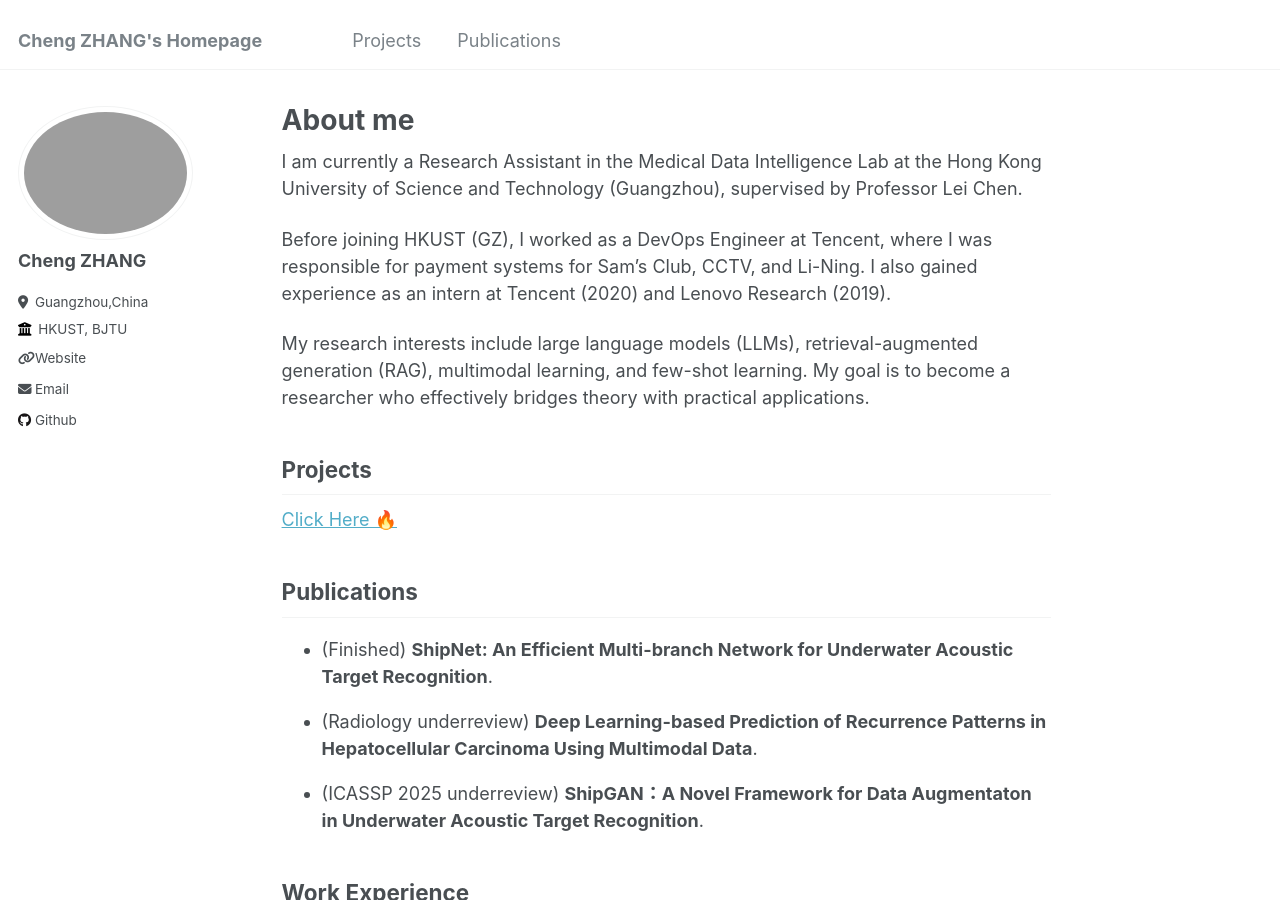
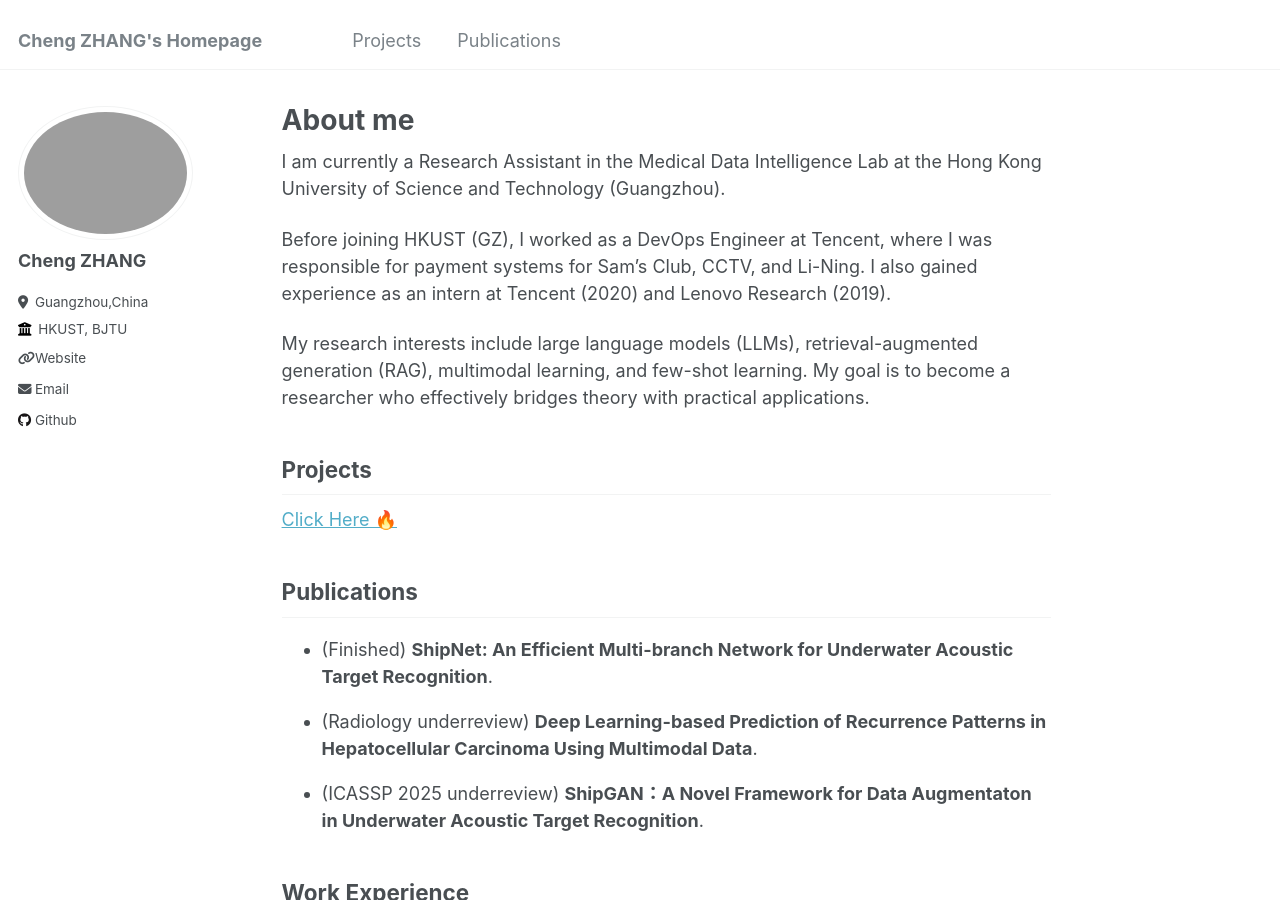
Before and after one commit to ZachcZhang/zachczhang.github.io, a Jekyll site: the page built from _pages/about.md, in a window 1280 px wide and 900 px high. Built offline with Jekyll 4.4.1, drawn with Linux system fonts in a browser that asks for light colours.

Commit message:
update information

```diff
--- a/_pages/about.md
+++ b/_pages/about.md
@@ -7,7 +7,7 @@ redirect_from:
   - /about.html
 ---
 
-I am currently a Research Assistant in the Medical Data Intelligence Lab at the Hong Kong University of Science and Technology (Guangzhou), supervised by Professor Lei Chen.
+I am currently a Research Assistant in the Medical Data Intelligence Lab at the Hong Kong University of Science and Technology (Guangzhou).
 
 Before joining HKUST (GZ), I worked as a DevOps Engineer at Tencent, where I was responsible for payment systems for Sam's Club, CCTV, and Li-Ning. I also gained experience as an intern at Tencent (2020) and Lenovo Research (2019).
 
```
